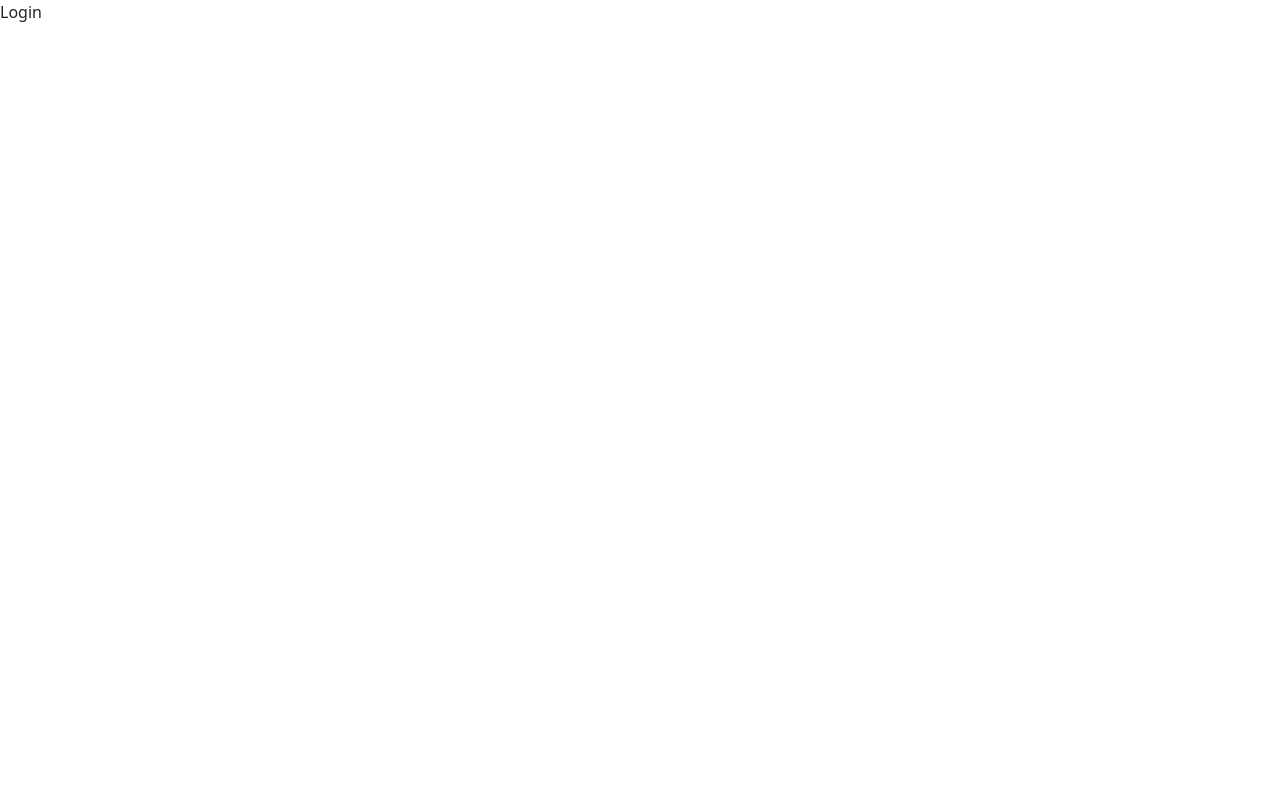
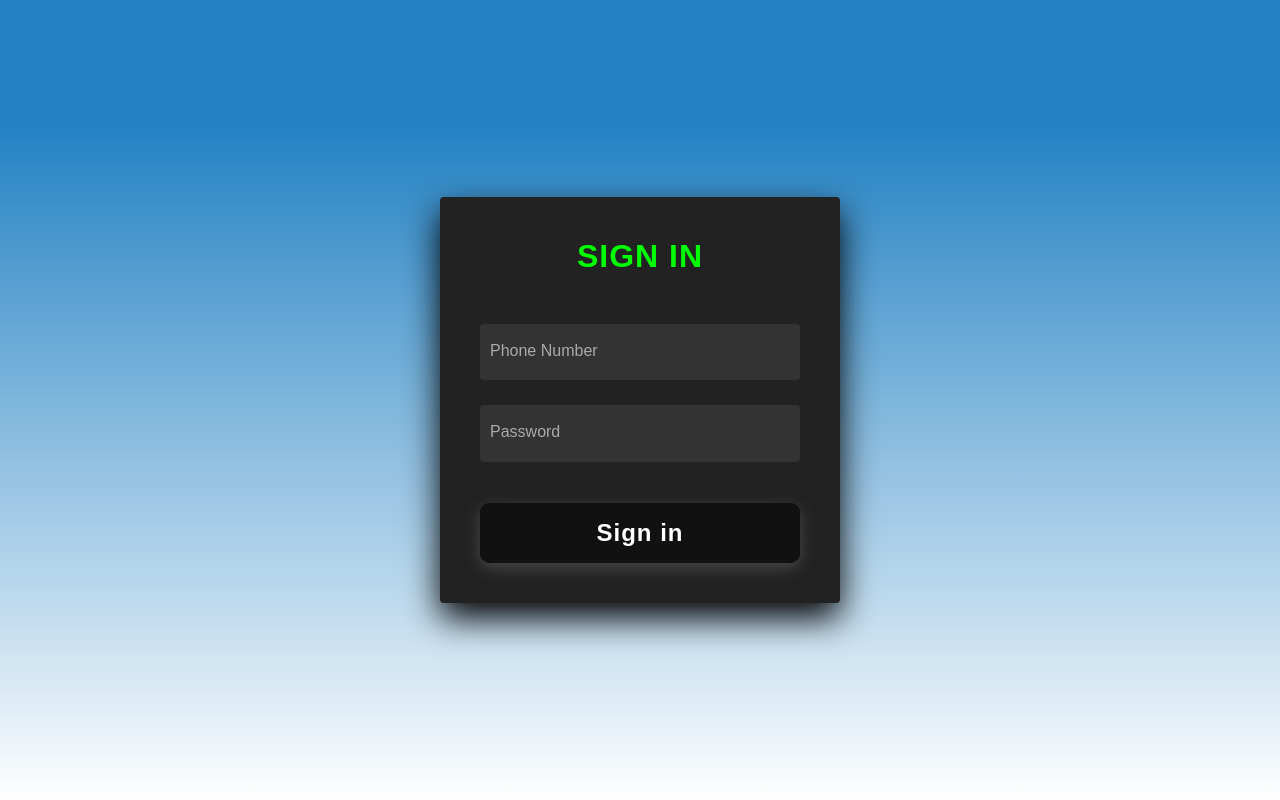
Before and after one commit to Alisher0903/logistika, a React (Create React App) app: page / in a window 1280 px wide. Built offline with nearby package versions, Linux system fonts and the light colour scheme.

Commit message:
login page style tax

```diff
--- a/src/components/login/index.jsx
+++ b/src/components/login/index.jsx
@@ -1,9 +1,30 @@
-import React from 'react'
+import { Link } from 'react-router-dom';
+import './login.css'
 
 const Login = () => {
   return (
-    <div>Login</div>
+    <div className="login_section">
+            <Link id="role" to=""></Link>
+            <section className="login_section-box">
+                <div className="login_box">
+                    <div className="login_content">
+                        <h2>Sign In</h2>
+                        <div className="login_form">
+                            <div className="login_inputBox" id="phoneNumber">
+                                <input id="phone_number" required /> <i>Phone Number</i>
+                            </div>
+                            <div className="login_inputBox" id="oldPassword">
+                                <input type="password" id="password" required /> <i>Password</i>
+                            </div>
+                            <div className="login_inputBox">
+                                <button className="glow-on-hover">Sign in</button>
+                            </div>
+                        </div>
+                    </div>
+                </div>
+            </section>
+        </div>
   )
 }
 
-export default Login
+export default Login;
--- /dev/null
+++ b/src/components/login/login.css
@@ -0,0 +1,220 @@
+.login_section {
+    display: flex;
+    justify-content: center;
+    align-items: center;
+    min-height: 100vh;
+    background: #a095ff;
+    font-family: 'Quicksand', sans-serif;
+}
+
+.login_section-box {
+    position: absolute;
+    width: 100%;
+    height: 100vh;
+    display: flex;
+    justify-content: center;
+    align-items: center;
+    gap: 2px;
+    flex-wrap: wrap;
+    overflow: hidden;
+}
+
+.login_section-box::before {
+    content: '';
+    position: absolute;
+    width: 100%;
+    height: 100%;
+    background: linear-gradient(0deg,
+            rgba(255, 255, 255, 1) 0%,
+            rgba(34, 129, 195, 1) 85%);
+}
+
+.login_section-box span {
+    position: relative;
+    display: block;
+    width: calc(6.25vw - 2px);
+    height: calc(6.25vw - 2px);
+    background: #181818;
+    z-index: 2;
+    transition: 1.5s;
+}
+
+.login_section-box .login_box {
+    position: absolute;
+    width: 400px;
+    background: #222;
+    z-index: 1000;
+    display: flex;
+    justify-content: center;
+    align-items: center;
+    padding: 40px;
+    border-radius: 4px;
+    box-shadow: 0 15px 35px rgba(0, 0, 0, 9);
+}
+
+.login_section-box .login_box .login_content {
+    position: relative;
+    width: 100%;
+    display: flex;
+    justify-content: center;
+    align-items: center;
+    flex-direction: column;
+    gap: 40px;
+}
+
+.login_section-box .login_box .login_content h2 {
+    font-size: 2em;
+    font-weight: 700;
+    letter-spacing: 1px;
+    color: #0f0;
+    text-transform: uppercase;
+    font-family: 'Quicksand', sans-serif;
+}
+
+.login_section-box .login_box .login_content .login_form {
+    width: 100%;
+    display: flex;
+    flex-direction: column;
+    gap: 25px;
+}
+
+.login_section-box .login_box .login_content .login_form .login_inputBox {
+    position: relative;
+    width: 100%;
+}
+
+.login_section-box .login_box .login_content .login_form .login_inputBox input {
+    position: relative;
+    width: 100%;
+    background: #333;
+    border: none;
+    outline: none;
+    padding: 25px 10px 7.5px;
+    border-radius: 4px;
+    color: #fff;
+    font-weight: 500;
+    font-size: 1em;
+}
+
+.login_section-box .login_box .login_content .login_form .login_inputBox i {
+    position: absolute;
+    left: 0;
+    padding: 15px 10px;
+    font-style: normal;
+    color: #aaa;
+    transition: 0.5s;
+    pointer-events: none;
+}
+
+.login_box .login_content .login_form .login_inputBox input:focus~i,
+.login_box .login_content .login_form .login_inputBox input:valid~i {
+    transform: translateY(-7.5px);
+    font-size: 0.8em;
+    color: #0f0;
+}
+
+.login_box .login_content .login_form .login_inputBox input[type="submit"] {
+    padding: 10px;
+    background: #0f0;
+    color: #000;
+    font-weight: 600;
+    font-size: 1.35em;
+    letter-spacing: 0.05em;
+    cursor: pointer;
+    transition: all .3s;
+
+    &:hover {
+        background-color: #00ffa6;
+    }
+}
+
+input[type="submit"]:active {
+    opacity: 0.6;
+}
+
+@media (max-width: 900px) {
+    .login_section-box span {
+        width: calc(10vw - 2px);
+        height: calc(10vw - 2px);
+    }
+}
+
+@media (max-width: 600px) {
+    .login_section-box span {
+        width: calc(20vw - 2px);
+        height: calc(20vw - 2px);
+    }
+}
+
+.glow-on-hover {
+    width: 100%;
+    height: 60px;
+    margin-top: 1rem;
+    border: none;
+    outline: none;
+    color: #fff;
+    background: #111;
+    cursor: pointer;
+    position: relative;
+    z-index: 0;
+    border-radius: 10px;
+    box-shadow: rgba(88, 88, 88, 0.707) 0px 5px 15px;
+    font-size: 1.5rem;
+    font-weight: 700;
+    letter-spacing: 1px;
+}
+
+.glow-on-hover:before {
+    content: '';
+    background: linear-gradient(45deg, #ff0000, #ff7300, #fffb00, #48ff00, #00ffd5, #002bff, #7a00ff, #ff00c8, #ff0000);
+    position: absolute;
+    top: -2px;
+    left: -2px;
+    background-size: 400%;
+    z-index: -1;
+    filter: blur(5px);
+    width: calc(100% + 4px);
+    height: calc(100% + 4px);
+    animation: glowing 20s linear infinite;
+    opacity: 0;
+    transition: opacity .3s ease-in-out;
+    border-radius: 10px;
+}
+
+.glow-on-hover:active {
+    color: #000
+}
+
+.glow-on-hover:active:after {
+    background: transparent;
+}
+
+.glow-on-hover:hover:before {
+    opacity: 1;
+}
+
+.glow-on-hover:after {
+    z-index: -1;
+    content: '';
+    position: absolute;
+    width: 100%;
+    height: 100%;
+    background: #111;
+    left: 0;
+    top: 0;
+    border-radius: 10px;
+}
+
+@keyframes glowing {
+    0% {
+        background-position: 0 0;
+    }
+
+    50% {
+        background-position: 400% 0;
+    }
+
+    100% {
+        background-position: 0 0;
+    }
+}
```
